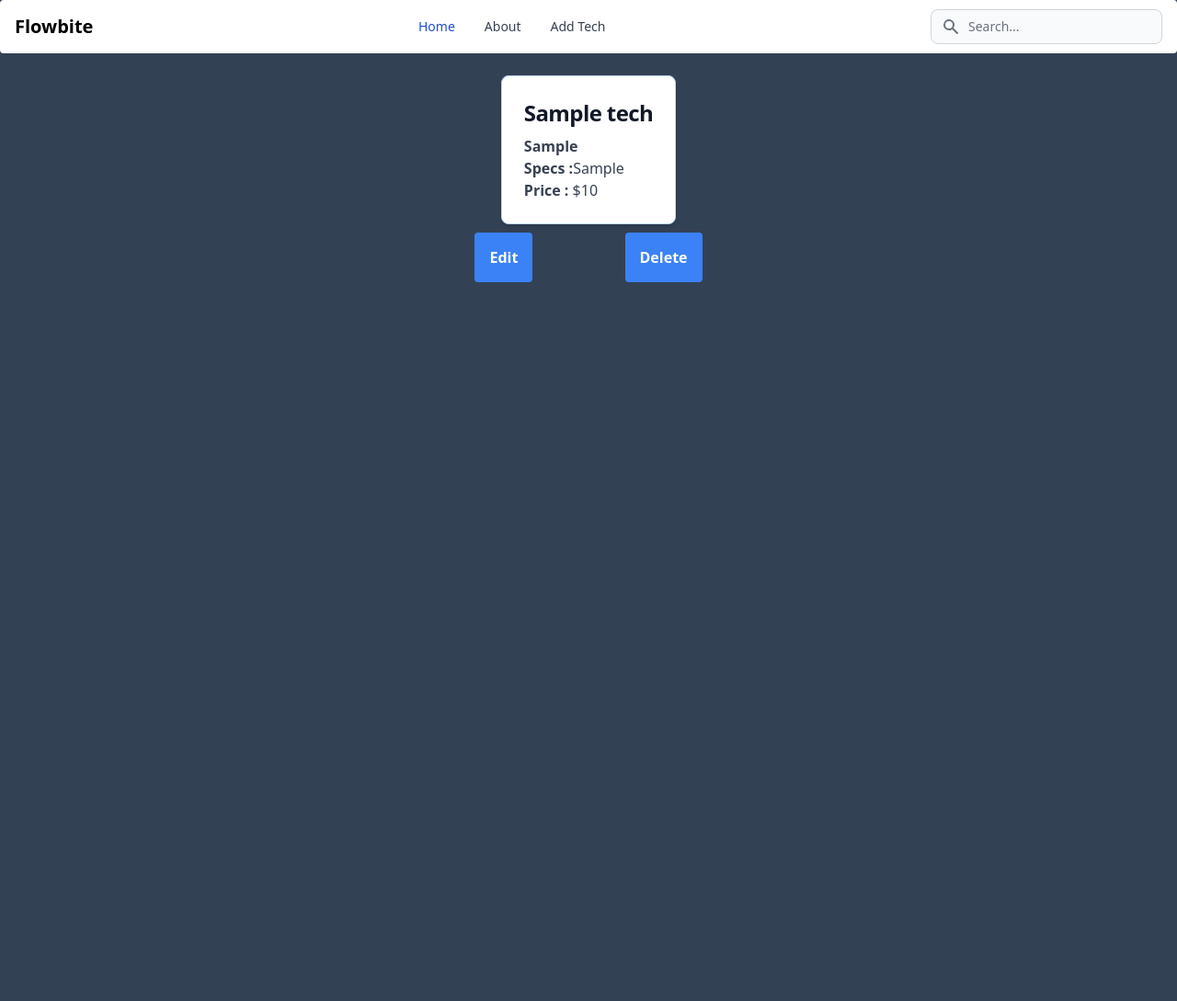
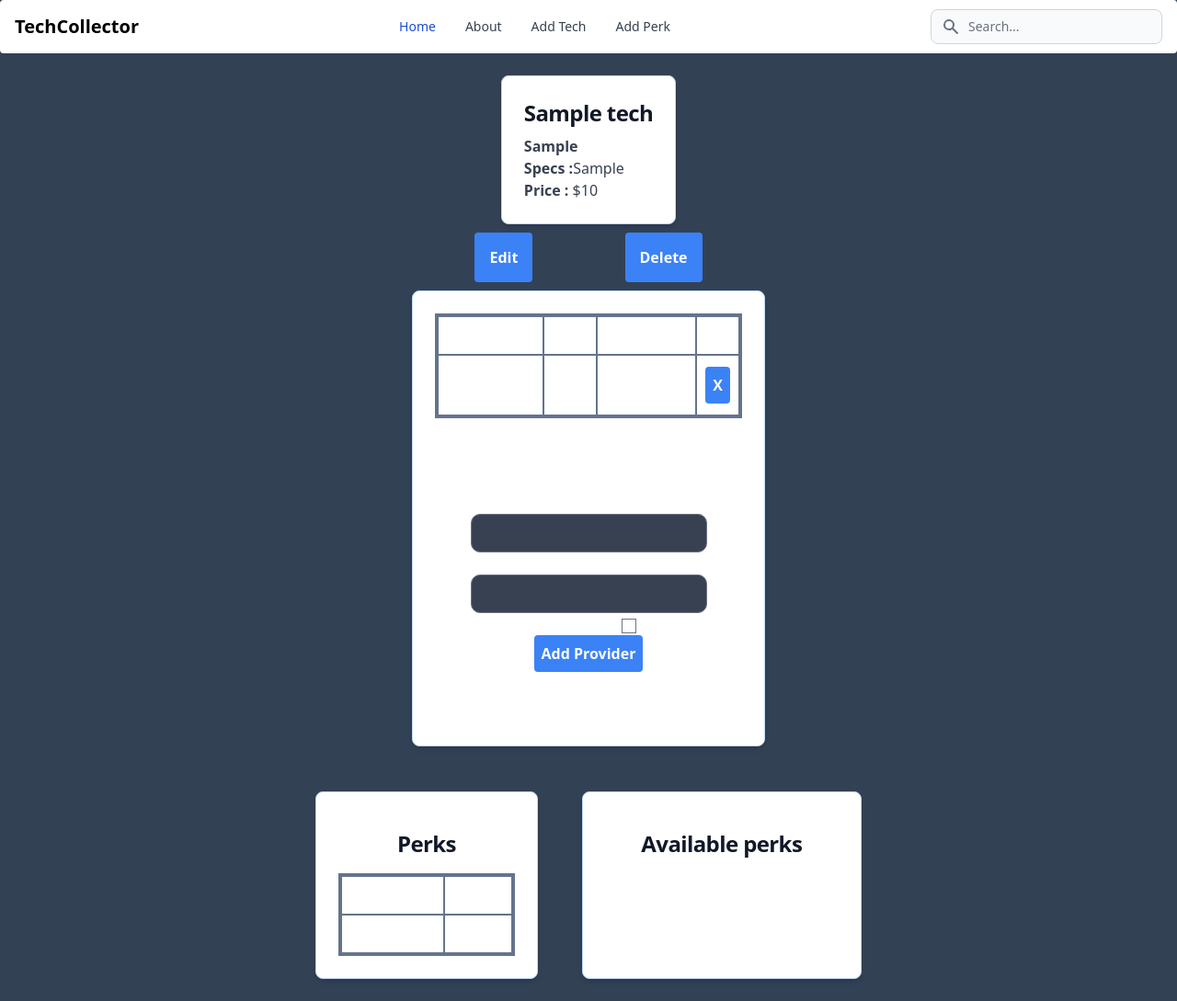
Before and after one commit to Guikin/Techcollector, a Django app: page /tech/1 in a window 1280 px wide. Shown: the whole page at 92% size. Before the commit the page ends 307 px from the top, so only its background shows below. Run offline with Django 4.2, Linux system fonts and the light colour scheme; tables that the repository leaves empty hold one stand-in row (values such as "Sample post"); some libraries are stand-ins or nearby versions.

Commit message:
many to many models

```diff
--- a/techcollector/admin.py
+++ b/techcollector/admin.py
@@ -1,5 +1,7 @@
 from django.contrib import admin
-from .models import Tech
+from .models import Tech,Providers,Perks
 
 # Register your models here.
 admin.site.register(Tech)
+admin.site.register(Providers)
+admin.site.register(Perks)
--- /dev/null
+++ b/techcollector/forms.py
@@ -0,0 +1,7 @@
+from django.forms import ModelForm
+from .models import Providers
+
+class  ProvidersForm(ModelForm):
+    class Meta:
+        model = Providers
+        fields =['name','price','stock']
--- a/techcollector/models.py
+++ b/techcollector/models.py
@@ -1,16 +1,48 @@
 from audioop import reverse
+from pyexpat import model
 from django.db import models
+from django.forms import CharField
 from django.urls import reverse
 
 # Create your models here.
+
+class Perks(models.Model):
+    name=models.CharField(max_length=100)
+    value=models.CharField(max_length=100)
+
+    def __str__(self):
+        return self.name
+
+    # def get_absolute_url(self):
+    #     return reverse('perkdetail',kwargs={'tech_id':self.id})
+
+
 class Tech(models.Model):
     name = models.CharField(max_length=100)
     type = models.CharField(max_length =100)
     specs = models.TextField(max_length=255)
     price = models.IntegerField()
+    perk = models.ManyToManyField(Perks)
 
     def __str__(self):
         return self.name
 
     def get_absolute_url(self):
         return reverse('techdetail',kwargs={'tech_id':self.id})
+
+    class Meta:
+        ordering = ['id']
+
+
+
+class Providers(models.Model):
+    name=models.CharField(max_length=100)
+    price=models.IntegerField()
+    stock=models.BooleanField()
+
+    def __str__(self):
+        return self.name
+    tech= models.ForeignKey(Tech,on_delete=models.CASCADE)
+
+    class Meta:
+        ordering = ['-id']
--- a/techcollector/static/css/style.css
+++ b/techcollector/static/css/style.css
@@ -5,7 +5,8 @@ tr{
     padding: 24px;
 }
 
-#id_name,#id_type,#id_specs,#id_price {
+
+#id_name,#id_type,#id_specs,#id_price,#id_value,#id_perk{
     border-radius: 10px;
     max-width: 25rem;
     background-color: rgb(55 65 81 / var(--tw-bg-opacity))
--- a/techcollector/templates/base.html
+++ b/techcollector/templates/base.html
@@ -16,7 +16,7 @@
         <div class="container flex flex-wrap justify-between items-center mx-auto">
         <a href="/" class="flex items-center">
         <!-- <img src="/docs/images/logo.svg" class="mr-3 h-6 sm:h-9" alt="Flowbite Logo"> -->
-        <span class="self-center text-xl font-semibold whitespace-nowrap dark:text-white">Flowbite</span>
+        <span class="self-center text-xl font-semibold whitespace-nowrap dark:text-white">TechCollector</span>
         </a>
         <div class="flex md:order-2">
         <button type="button" data-collapse-toggle="mobile-menu-3" aria-controls="mobile-menu-3" aria-expanded="false" class="md:hidden text-gray-500 dark:text-gray-400 hover:bg-gray-100 dark:hover:bg-gray-700 focus:outline-none focus:ring-4 focus:ring-gray-200 dark:focus:ring-gray-700 rounded-lg text-sm p-2.5 mr-1">
@@ -49,6 +49,10 @@
         </li>
         <li>
         <a href="{% url 'tech_create' %}" class="block py-2 pr-4 pl-3 text-gray-700 border-b border-gray-100 hover:bg-gray-50 md:hover:bg-transparent md:border-0 md:hover:text-blue-700 md:p-0 dark:text-gray-400 md:dark:hover:text-white dark:hover:bg-gray-700 dark:hover:text-white md:dark:hover:bg-transparent dark:border-gray-700">Add Tech</a>
+
+        </li>
+        <li>
+            <a href="{% url 'perk_create' %}" class="block py-2 pr-4 pl-3 text-gray-700 border-b border-gray-100 hover:bg-gray-50 md:hover:bg-transparent md:border-0 md:hover:text-blue-700 md:p-0 dark:text-gray-400 md:dark:hover:text-white dark:hover:bg-gray-700 dark:hover:text-white md:dark:hover:bg-transparent dark:border-gray-700">Add Perk</a>
         </li>
         </ul>
         </div>
--- a/techcollector/templates/techdetail.html
+++ b/techcollector/templates/techdetail.html
@@ -16,6 +16,98 @@
     <a class="bg-blue-500 hover:bg-blue-700 text-white font-bold p-4 m-12 rounded focus:outline-none focus:shadow-outline" href="{% url 'tech_delete' tech.id %}">Delete</a>
   </div>
 
+  <div class="block p-6 m-6 max-w-sm bg-white rounded-lg border border-blue-200 shadow-md  dark:bg-gray-800 dark:border-gray-700 dark items-center">
+    <table class="border-4 border-slate-500 text-white m-auto">
+      <thead class="border-2 border-slate-500">
+        <tr><th class="p-2 border-2 border-slate-500">Provider</th><th class="p-2 border-2 border-slate-500">Price</th><th class="p-2 border-2 border-slate-500">Availability</th></tr>
+      </thead>
+      <tbody>
+        {% for provider in tech.providers_set.all %}
+          <tr>
+            <td class="p-2 text-center border-2 border-slate-500">{{provider.name}}</td>
+            <td class="p-2 text-center border-2 border-slate-500">{{provider.price}}</td>
+            <td class="p-2 text-center border-2 border-slate-500">{{provider.stock}}</td>
+            <td class="border-2 border-slate-500"><form class="p-2" action="{% url 'delete_provider' tech.id provider.id %}" method="POST">
+                {% csrf_token %}
+                <button class="bg-blue-500 hover:bg-blue-700 text-white font-bold p-2 rounded focus:outline-none focus:shadow-outline block m-auto">X</button>
+            </form></td>
+          </tr>
+        {% endfor %}
+      </tbody>
+    </table>
+
+    <div class="my-14">
+    <!-- new code below -->
+    <h3 class="text-center text-white font-bold">Add a provider</h3>
+    <form method="post" class="text-white text-center" action="{% url 'add_provider' tech.id %}">
+      {% csrf_token %}
+      {{ providers_form.as_table}}
+      <input type="submit" class="bg-blue-500 hover:bg-blue-700 text-white font-bold p-2 rounded focus:outline-none focus:shadow-outline block m-auto" value="Add Provider">
+    </form>
+    </div>
+  </div>
+
+  <hr>
+  <div class="flex ">
+<div class="block p-6 m-6 max-w-sm bg-white rounded-lg border border-blue-200 shadow-md  dark:bg-gray-800 dark:border-gray-700 dark items-center text-white">
+  <h1 class="text-center m-4 text-2xl font-bold tracking-tight text-gray-900 dark:text-white">Perks</h1>
+  <div class="">
+    {% if tech.perk.count %}
+
+        <div class="card">
+          <div class="card-content">
+            <table class="border-4 border-slate-500 text-white">
+              <tr class="border-2 ">
+                <th class="p-2 text-center border-2 border-slate-500">Name</th>
+                <th class="p-2 text-center border-2 border-slate-500">Value</th>
+              </tr>
+              {% for p in tech.perk.all %}
+              <tr class="">
+                <td class="p-2 text-center border-2 border-slate-500">{{ p.name }}</td>
+                <td class="p-2 text-center border-2 border-slate-500">{{ p.value }}</td>
+              </tr>
+      {% endfor %}
+            </table>
+          </div>
+        </div>
+    {% else %}
+      <h5>No Perks :(</h5>
+    {% endif %}
+  </div>
+  <!-- Available toys will come after this line -->
+</div>
+  <div class="block p-6 m-6 max-w-sm bg-white rounded-lg border border-blue-200 shadow-md  dark:bg-gray-800 dark:border-gray-700 dark items-center text-white ">
+    <h3 class="text-center m-4 text-2xl font-bold tracking-tight text-gray-900 dark:text-white">Available perks</h3>
+    {% if perks.count %}
+    <table class="border-4 border-slate-500 text-white">
+     <tr class="border-2">
+          <th class="p-2 text-center border-2 border-slate-500">Name</th>
+          <th class="p-2 text-center border-2 border-slate-500">Value</th>
+        </tr>
+      {% for perk in perks.all %}
+        <tr>
+          <td class="p-2 text-center border-2 border-slate-500">{{ perk.name }}</td>
+          <td class="p-2 text-center border-2 border-slate-500">{{ perk.value }}</td>
+          <td class="border-2 border-slate-500 p-2">
+            <form action="{% url 'assoc_perk' tech.id perk.id %}" method="post">
+              {% csrf_token %}
+              <button type="submit" class="bg-blue-500 hover:bg-blue-700 text-white font-bold p-2 rounded focus:outline-none focus:shadow-outline block m-auto">Add</button>
+            </form>
+          </td>
+        </tr>
+
+      {% endfor %}
+    </table>
+    {% else %}
+      <h5>{{tech.name}} Already Has All perks </h5>
+    {% endif %}
+  </div>
+
+</div>
+
+</div>
+
+
 </div>
 {% endblock %}
 </body>
--- a/techcollector/urls.py
+++ b/techcollector/urls.py
@@ -5,7 +5,12 @@ urlpatterns = [
     path('',views.home, name='home'),
     path('tech/<int:tech_id>',views.techdetail, name='techdetail'),
     path('tech/create',views.TechCreate.as_view(),name='tech_create'),
+    path('tech/perk/create',views.PerkCreate.as_view(),name='perk_create'),
     path('tech/<int:pk>/update',views.TechUpdate.as_view(),name='tech_update'),
     path('tech/<int:pk>/delete',views.TechDelete.as_view(),name='tech_delete'),
 
+    path('tech/<int:tech_id>/add_provider',views.add_provider,
+    name='add_provider'),
+    path('tech/<int:tech_id>/provider/<int:provider_id>,',views.delete_provider,name="delete_provider"),
+    path('tech/<int:tech_id>/assoc_perk/<int:perk_id>',views.assoc_perk,name='assoc_perk')
 ]
--- a/techcollector/views.py
+++ b/techcollector/views.py
@@ -1,7 +1,8 @@
-from django.shortcuts import render
+from django.shortcuts import redirect, render
 from django.http import HttpResponse
-from .models import Tech
+from .models import Tech,Providers,Perks
 from django.views.generic import CreateView,DeleteView,UpdateView
+from .forms import ProvidersForm
 
 
 # Create your views here.
@@ -11,7 +12,29 @@ def home(request):
 
 def techdetail(request,tech_id):
     tech = Tech.objects.get(id=tech_id)
-    return render(request,'techdetail.html',{'tech':tech})
+    providers_form = ProvidersForm()
+
+    perks_not_added = Perks.objects.exclude(id__in = tech.perk.all().values_list('id'))
+
+    return render(request,'techdetail.html',{'tech':tech,'providers_form':providers_form, 'perks':perks_not_added})
+
+def add_provider(request,tech_id):
+    form = ProvidersForm(request.POST)
+    if form.is_valid():
+        new_provider = form.save(commit=False)
+        new_provider.tech_id = tech_id
+        new_provider.save()
+    return redirect('techdetail', tech_id=tech_id)
+
+def delete_provider(request, tech_id, provider_id):
+    provider = Providers.objects.get(id=provider_id)
+    provider.delete()
+    return redirect('techdetail',tech_id=tech_id)
+
+def assoc_perk(request,tech_id,perk_id):
+    Tech.objects.get(id=tech_id).perk.add(perk_id)
+    return redirect('techdetail',tech_id=tech_id)
+
 
 class TechCreate(CreateView):
        model = Tech
@@ -25,4 +48,9 @@ class TechUpdate(UpdateView):
 
 class TechDelete(DeleteView):
     model= Tech
-    success_url ='/'
+    success_url = '/'
+
+class PerkCreate(CreateView):
+    model = Perks
+    fields = ['name','value']
+    success_url = '/'
```
Also changed, not shown: techcollector/templates/techcollector/perks_form.html (added, +22 -0 lines), techcollector/migrations/0002_providers.py (added), techcollector/migrations/0003_perks_alter_providers_options_alter_tech_options_and_more.py (added).
